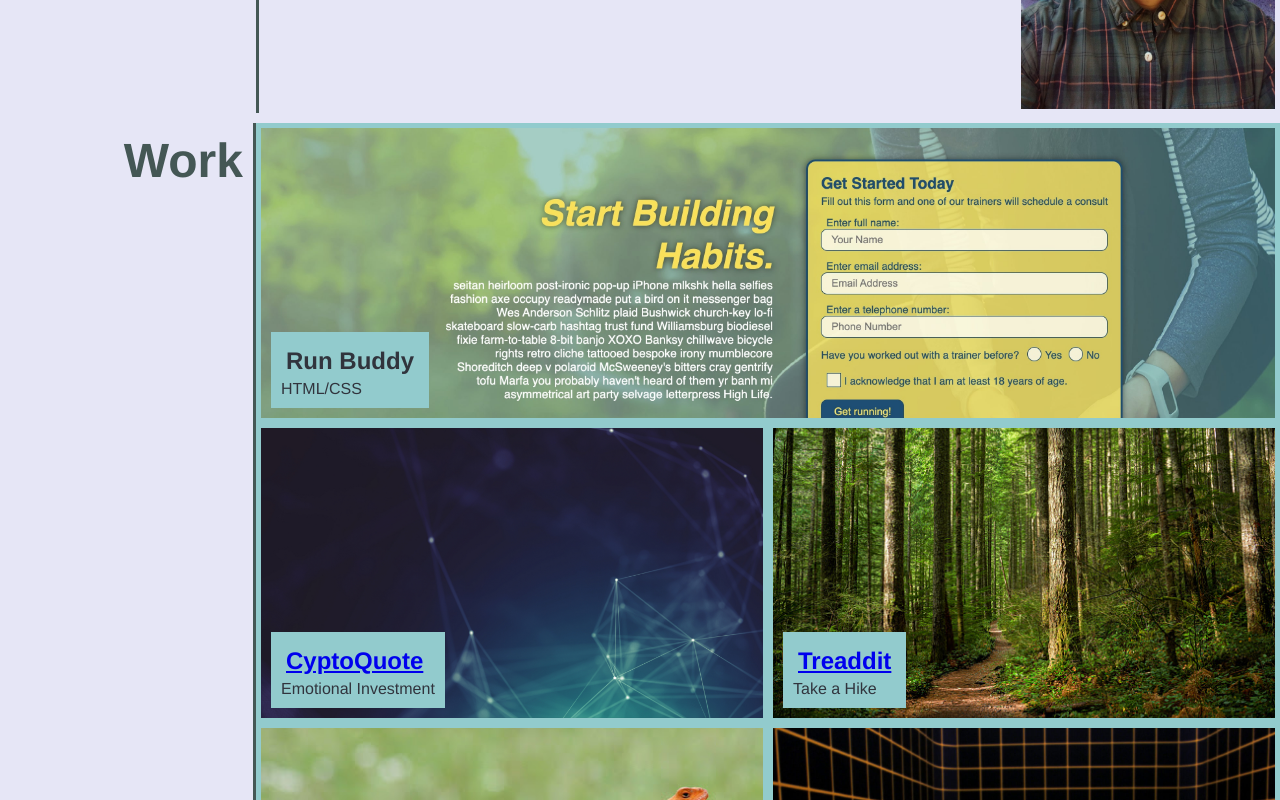
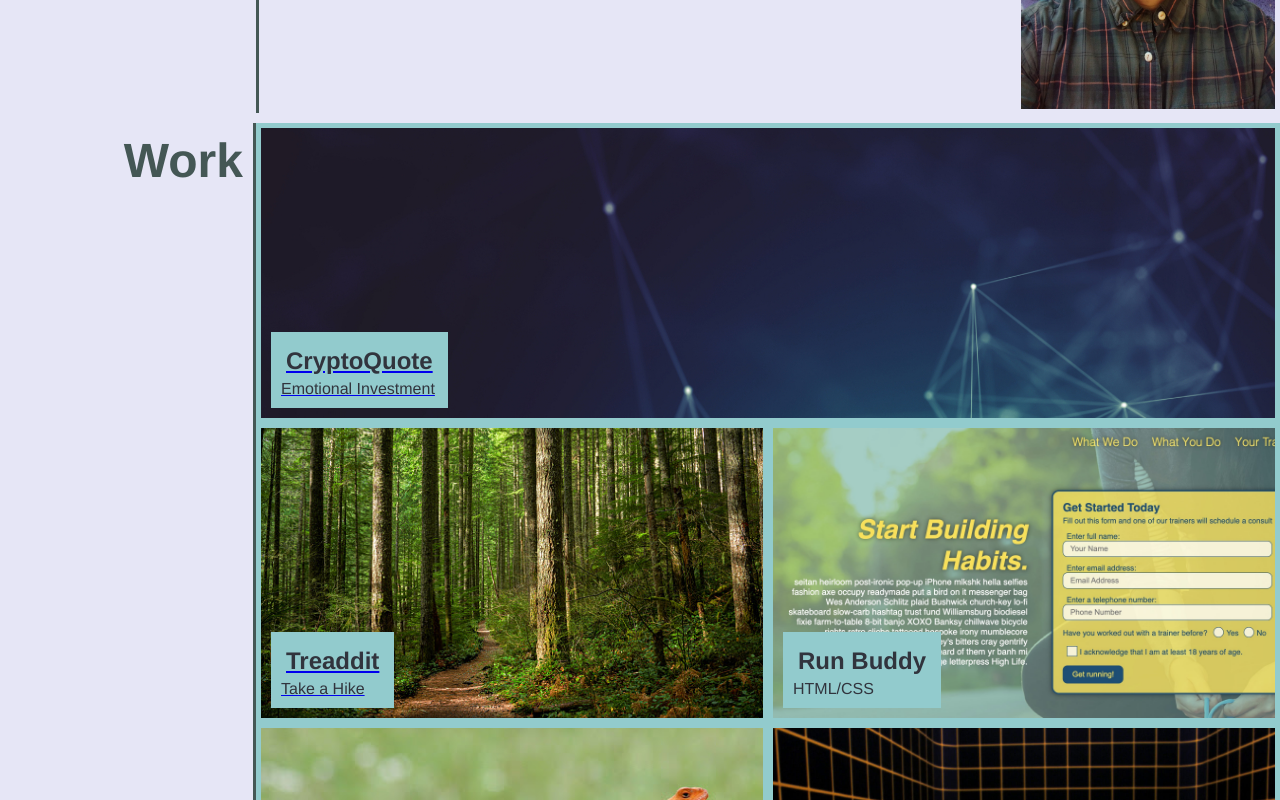
Before and after one commit to cahillmichael/mcahill-portfolio, a plain HTML site: page index.html in a window 1280 px wide. Shown: the part 640-1440 px from the top of the page. Drawn offline with Linux system fonts and the light colour scheme.

Commit message:
populated readme, made images clickable

```diff
--- a/assets/css/style.css
+++ b/assets/css/style.css
@@ -168,21 +168,21 @@ header nav ul li a {
 }
 
 #card-one {
-    background-image: url("../images/run-buddy.jpeg");
+    background-image: url("../images/hero-bg.jpeg");
     background-size: cover;
     background-position: center;
     flex: 0 0 100%;
 }
 
 #card-two {
-    background-image: url("../images/hero-bg.jpeg");
+    background-image: url("../images/trees.jpeg");
     background-size: cover;
     background-position: center;
     flex: 0 0 50%
 }
 
 #card-three {
-    background-image: url("../images/trees.jpeg");
+    background-image: url("../images/run-buddy.jpeg");
     background-size: cover;
     background-position: center;
     flex: 0 0 50%;
--- a/index.html
+++ b/index.html
@@ -61,22 +61,26 @@
         </div>
         <!-- cards -->
         <div class="cards">
-          <article id="card-one" class="card">
+          <a href="https://krissmith7.github.io/cryptoquotes/" id="card-one" class="card">
+            <article>
+                <div class="text">
+                  <h3>CryptoQuote</h3>
+                  <p>Emotional Investment</p>
+                </div>
+            </article>
+          </a>
+          <a href="https://treaddit.herokuapp.com/" id="card-two" class="card">
+            <article >
+                <div class="text">
+                  <h3>Treaddit</h3>
+                  <p>Take a Hike</p>
+                </div>
+            </article>
+          </a>
+          <article id="card-three" class="card">
               <div class="text">
                 <h3>Run Buddy</h3>
                 <p>HTML/CSS</p>
-              </div>
-          </article>
-          <article id="card-two" class="card">
-              <div class="text">
-                <h3><a href="https://krissmith7.github.io/cryptoquotes/">CyptoQuote</a></h3>
-                <p>Emotional Investment</p>
-              </div>
-          </article>
-          <article id="card-three" class="card">
-              <div class="text">
-                <h3><a href="https://treaddit.herokuapp.com/">Treaddit</a></h3>
-                <p>Take a Hike</p>
               </div>
           </article>
           <article id="card-four" class="card">
@@ -100,8 +104,6 @@
         <nav>
           <ul>
             <li></li>
-            <li></li>
-            <li></li>
           </ul>
         </nav>
     </section>
```
Also changed, not shown: assets/images/Screenshot1.png (added), 3 other files.
